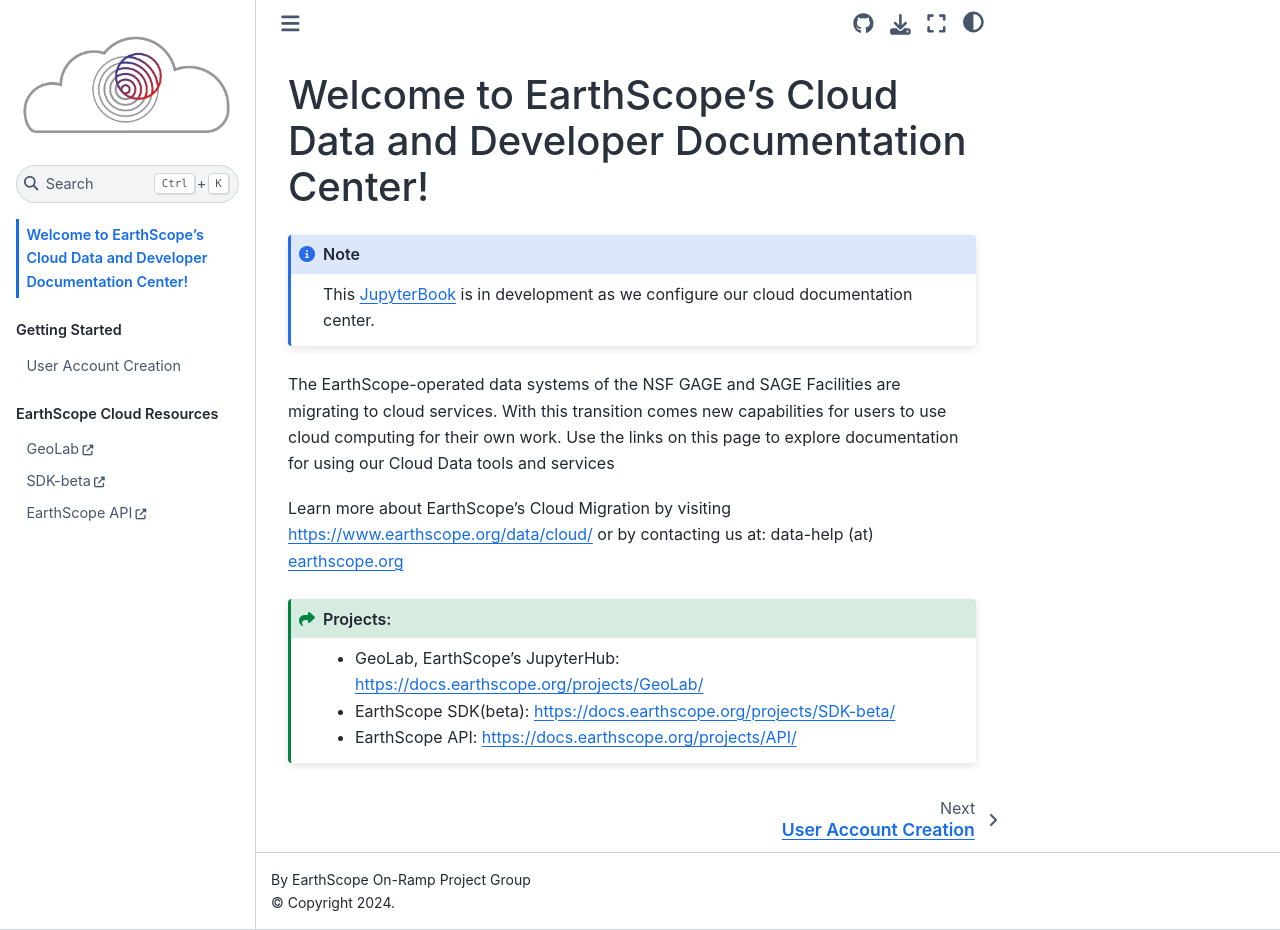
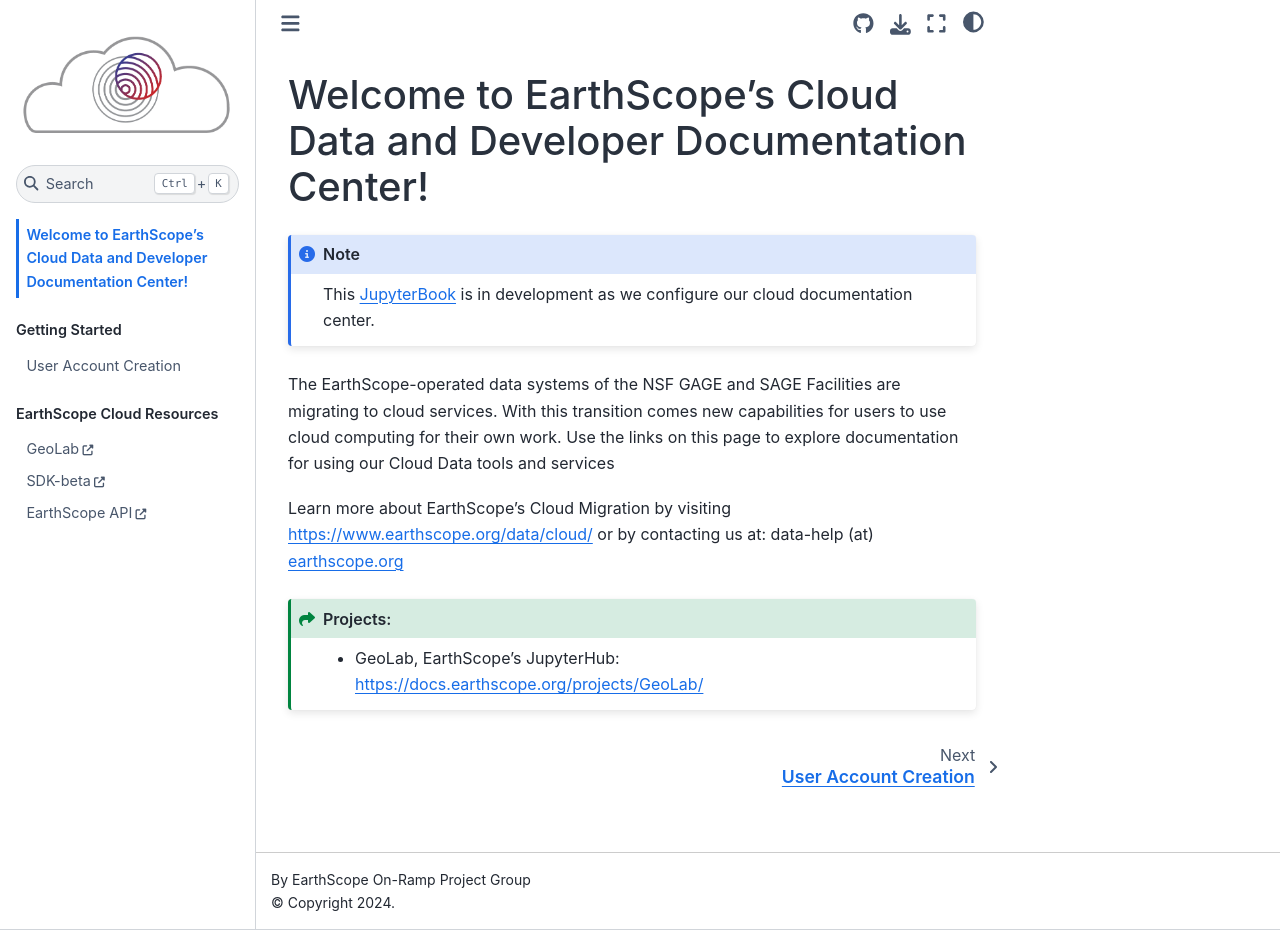
Before and after one commit to EarthScope/CloudDocs, a Jupyter Book: the page built from intro.md, in a window 1280 px wide and 930 px high. Built offline with Jupyter Book 1.0.4 settings and Sphinx 7.4.7 and the Sphinx Book theme 1.1.4, drawn with Linux system fonts in a browser that asks for light colours; some of the changed lines change nothing that is shown.

Commit message:
hiding draft content to go public

````diff
--- a/_config.yml
+++ b/_config.yml
@@ -46,4 +46,13 @@
 only_build_toc_files: true
 
 sphinx:
-  extra_extensions: sphinx.ext.intersphinx
+  intersphinx_mapping:
+    api:
+      - "https://docs.earthscope.org/projects/API/"
+      - null
+    sdkb:
+      - "https://docs.earthscope.org/projects/SDK-beta/"
+      - null
+    geolab:
+      - "https://docs.earthscope.org/projects/GeoLab/"
+      - null
--- a/intro.md
+++ b/intro.md
@@ -11,6 +11,6 @@
 ```{admonition} Projects:
 :class: seealso
 * GeoLab, EarthScope's JupyterHub: {{ geolab_docs_url }}
-* EarthScope SDK(beta): {{ sdkbeta_docs_url }}
-* EarthScope API: {{ api_docs_url }}
+<!-- * EarthScope SDK(beta): {{ sdkbeta_docs_url }}
+* EarthScope API: {{ api_docs_url }} -->
 ```
````
